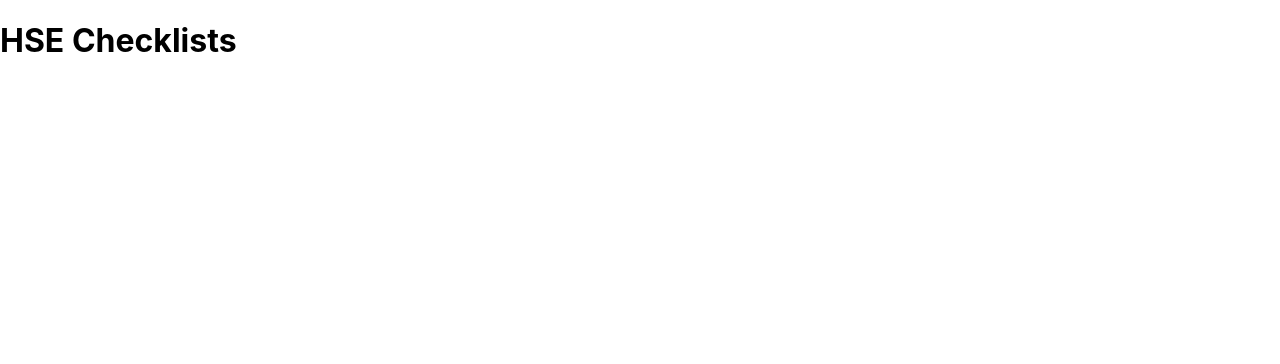
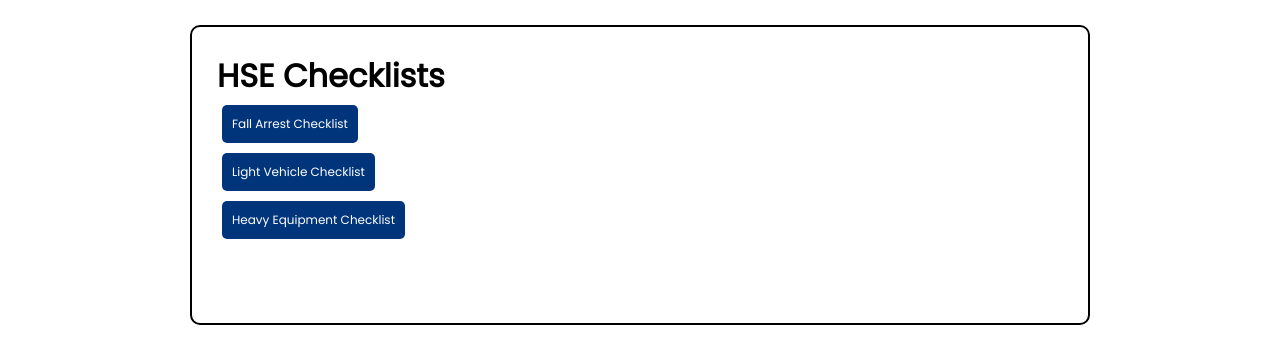
Before and after one commit to kbaillieul/checklist-project, a React (Create React App) app: page / in a window 1280 px wide. Shown: the top 364 px of the page. Built offline with nearby package versions, Linux system fonts and the light colour scheme.

Commit message:
Added header & buttons

```diff
--- a/src/App.css
+++ b/src/App.css
@@ -1,38 +1,32 @@
-.App {
-  text-align: center;
+@import url("https://fonts.googleapis.com/css2?family=Poppins:wght@300;400&display=swap");
+
+* {
+  box-sizing: border-box;
+  margin: 0;
+  padding: 0;
 }
 
-.App-logo {
-  height: 40vmin;
-  pointer-events: none;
+body {
+  font-family: "Poppins", sans-serif;
 }
 
-@media (prefers-reduced-motion: no-preference) {
-  .App-logo {
-    animation: App-logo-spin infinite 20s linear;
-  }
+.container {
+  max-width: 900px;
+  margin: 25px auto;
+  min-height: 300px;
+  border: 2px solid;
+  padding: 25px;
+  border-radius: 10px;
 }
 
-.App-header {
-  background-color: #282c34;
-  min-height: 100vh;
-  display: flex;
-  flex-direction: column;
-  align-items: center;
-  justify-content: center;
-  font-size: calc(10px + 2vmin);
-  color: white;
+.button {
+  display: inline-block;
+  background: #00357b;
+  color: #fff;
+  border: none;
+  padding: 10px;
+  margin: 5px;
+  border-radius: 5px;
+  font-size: 12px;
+  font-family: inherit;
 }
-
-.App-link {
-  color: #61dafb;
-}
-
-@keyframes App-logo-spin {
-  from {
-    transform: rotate(0deg);
-  }
-  to {
-    transform: rotate(360deg);
-  }
-}
--- a/src/App.js
+++ b/src/App.js
@@ -2,11 +2,15 @@ import logo from "./logo.svg";
 import "./App.css";
 import FAChecklist from "./components/FAChecklist";
 import Header from "./components/Header";
+import Button from "./components/Button";
 
 function App() {
   return (
-    <div>
+    <div className="container">
       <Header />
+      <Button text="Fall Arrest Checklist" />
+      <Button text="Light Vehicle Checklist" />
+      <Button text="Heavy Equipment Checklist" />
       <FAChecklist />
     </div>
   );
--- a/src/components/Button.jsx
+++ b/src/components/Button.jsx
@@ -0,0 +1,11 @@
+import React from "react";
+
+const Button = ({ text }) => {
+  return (
+    <div>
+      <button className="button">{text}</button>
+    </div>
+  );
+};
+
+export default Button;
--- a/src/components/Header.jsx
+++ b/src/components/Header.jsx
@@ -2,9 +2,9 @@ import React from "react";
 
 const Header = () => {
   return (
-    <div>
+    <header>
       <h1>HSE Checklists</h1>
-    </div>
+    </header>
   );
 };
 
```
